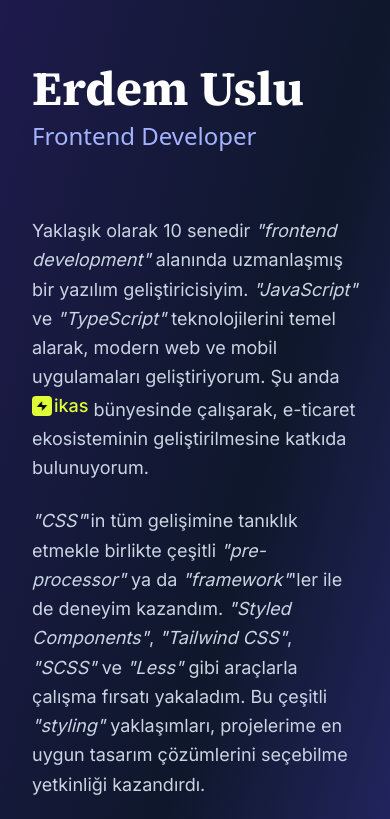
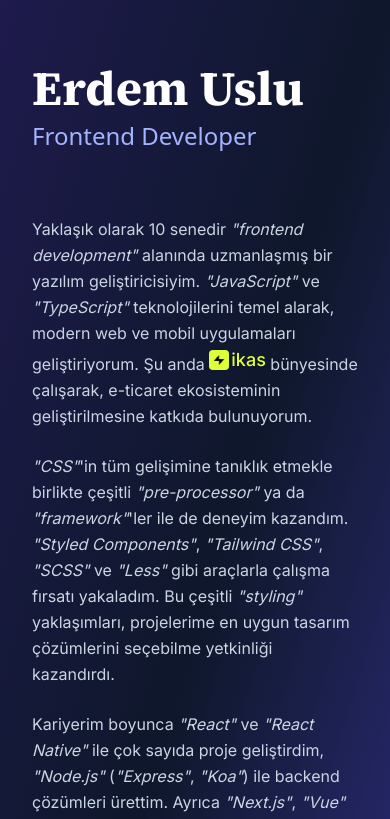
Before and after one commit to erdemuslu/erdemuslucom, a Next.js app: page / in a window 390 px wide. Shown: the top 819 px of the page. Built offline with nearby package versions, Linux system fonts and the light colour scheme.

Commit message:
feat: update responsive style

```diff
--- a/src/app/page.tsx
+++ b/src/app/page.tsx
@@ -282,7 +282,7 @@ export default function Home() {
 
         {/* About Section */}
         <section className="mb-16 xl:mb-24 2xl:mb-32">
-          <div className="text-lg xl:text-xl 2xl:text-3xl text-slate-300 leading-relaxed xl:leading-relaxed 2xl:leading-relaxed space-y-6 xl:space-y-8 2xl:space-y-10 font-inter">
+          <div className="text-md xl:text-lg 2xl:text-3xl text-slate-300 leading-relaxed xl:leading-relaxed 2xl:leading-relaxed space-y-6 xl:space-y-8 2xl:space-y-10 font-inter">
             <p>
               Yaklaşık olarak 10 senedir{" "}
               <em>&quot;frontend development&quot;</em> alanında uzmanlaşmış bir
```
